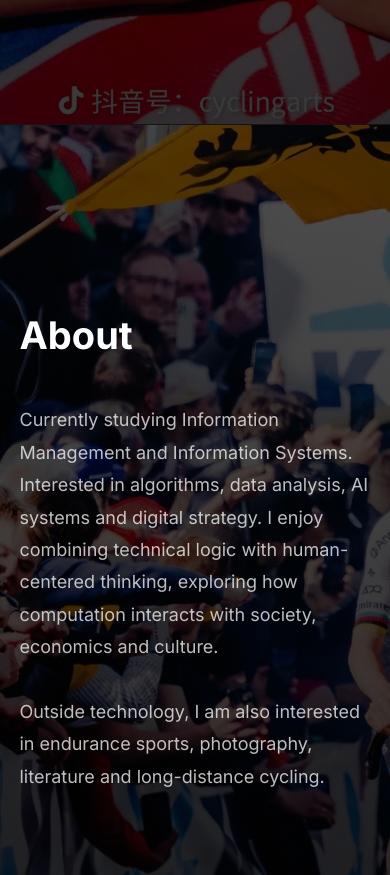
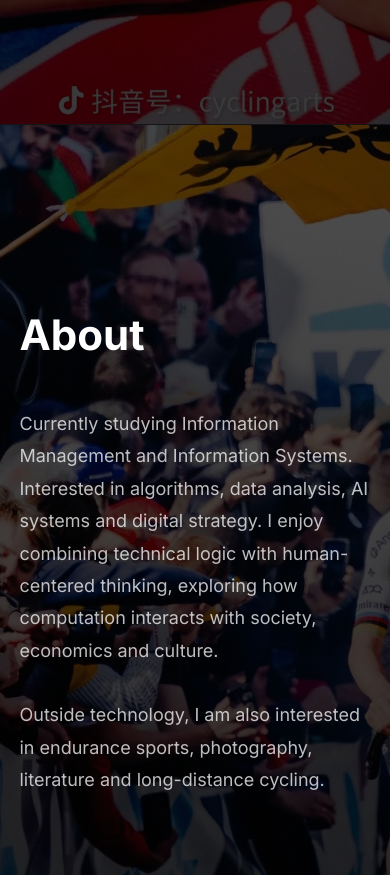
Before and after one commit to Rooney-Jin/Rooney-Jin, a plain HTML site: page index.html in a window 390 px wide. Shown: the part 720-1595 px from the top of the page. Drawn offline with Linux system fonts and the light colour scheme.

Commit message:
Update index.html

```diff
--- a/index.html
+++ b/index.html
@@ -133,7 +133,7 @@
 
       position:relative;
 
-      min-height:100vh;
+      height:100vh;
 
       display:flex;
 
@@ -160,6 +160,7 @@
       background-size:cover;
       background-position:center;
       background-repeat:no-repeat;
+      background-attachment:fixed;
 
       z-index:0;
 
@@ -268,13 +269,17 @@
 
       position:relative;
 
-      min-height:100vh;
+      height:100vh;
 
       display:flex;
 
       align-items:center;
 
+      justify-content:center;
+
       overflow:hidden;
+
+      padding:0;
     }
 
     .full-bg::before{
@@ -288,6 +293,7 @@
       background-size:cover;
       background-position:center;
       background-repeat:no-repeat;
+      background-attachment:fixed;
 
       transform:scale(1.03);
 
@@ -312,7 +318,13 @@
     }
 
     .full-bg .container{
+
+      width:90%;
+
+      max-width:1150px;
+
       position:relative;
+
       z-index:2;
     }
 
@@ -333,7 +345,6 @@
     ========================= */
 
     section{
-      padding:130px 0;
       position:relative;
     }
 
@@ -344,7 +355,7 @@
     }
 
     .section-title{
-      font-size:56px;
+      font-size:64px;
       margin-bottom:35px;
     }
 
@@ -501,6 +512,10 @@
         font-size:54px;
       }
 
+      .section-title{
+        font-size:42px;
+      }
+
       .hero-buttons{
         flex-direction:column;
         align-items:flex-start;
@@ -508,10 +523,6 @@
 
       .nav-links{
         gap:18px;
-      }
-
-      .section-title{
-        font-size:38px;
       }
 
       .contact-links{
```
